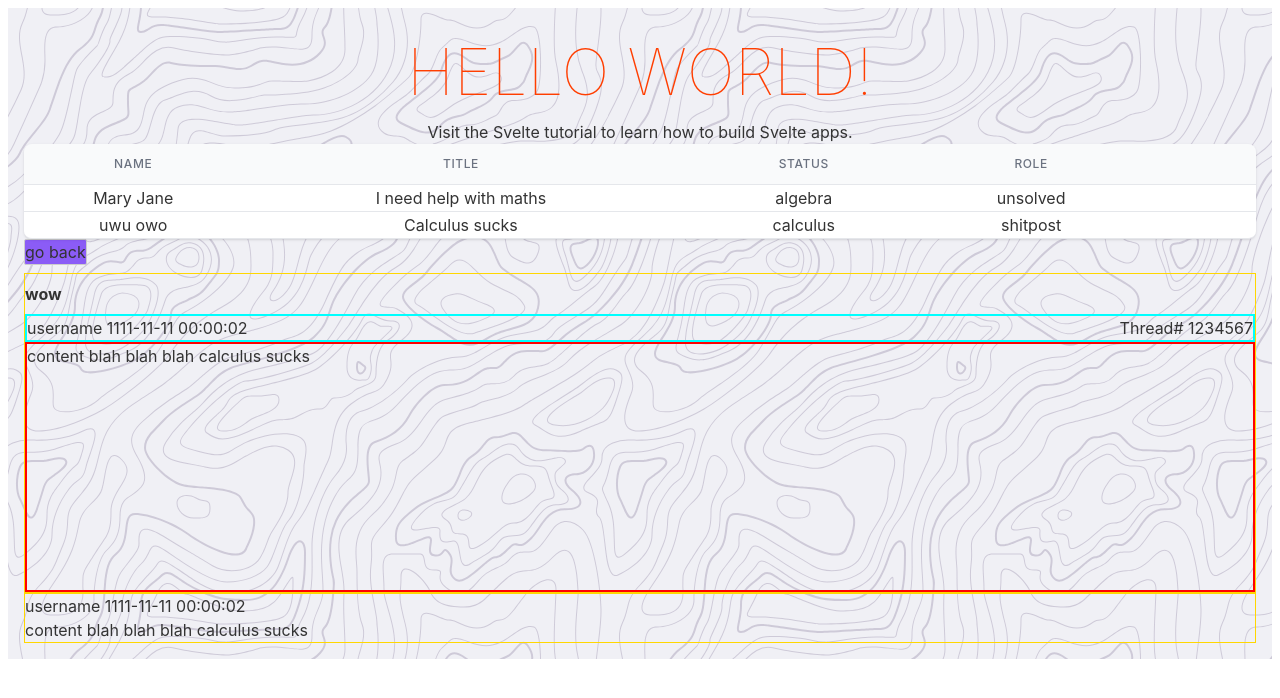
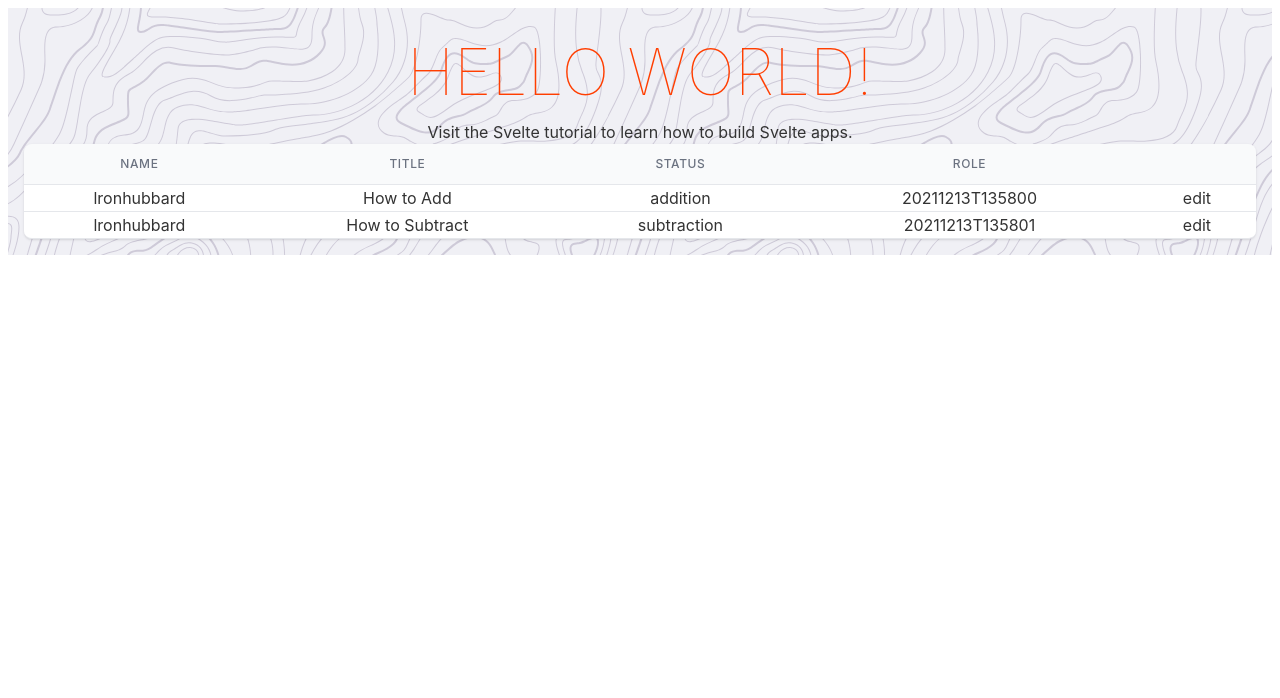
Before and after one commit to halp106/math-halp, a Svelte app: page / in a window 1280 px wide. Shown: the top 698 px of the page. Built offline with nearby package versions, Linux system fonts and the light colour scheme.

Commit message:
table event on click, table uses json

```diff
--- a/public/index.css
+++ b/public/index.css
@@ -395,12 +395,6 @@ Ensure the default browser behavior of the `hidden` attribute.
   margin-top: -0.5rem;
   margin-bottom: -0.5rem;
 }
-.mb-auto {
-  margin-bottom: auto;
-}
-.mt-auto {
-  margin-top: auto;
-}
 .inline-block {
   display: inline-block;
 }
@@ -412,9 +406,6 @@ Ensure the default browser behavior of the `hidden` attribute.
 }
 .min-w-full {
   min-width: 100%;
-}
-.flex-grow {
-  flex-grow: 1;
 }
 .flex-col {
   flex-direction: column;
@@ -437,16 +428,16 @@ Ensure the default browser behavior of the `hidden` attribute.
 .overflow-x-auto {
   overflow-x: auto;
 }
-.break-normal {
-  overflow-wrap: normal;
-  word-break: normal;
-}
 .border-b {
   border-bottom-width: 1px;
 }
 .border-gray-200 {
   --tw-border-opacity: 1;
   border-color: rgb(229 231 235 / var(--tw-border-opacity));
+}
+.bg-violet-500 {
+  --tw-bg-opacity: 1;
+  background-color: rgb(139 92 246 / var(--tw-bg-opacity));
 }
 .bg-gray-50 {
   --tw-bg-opacity: 1;
@@ -455,10 +446,6 @@ Ensure the default browser behavior of the `hidden` attribute.
 .bg-white {
   --tw-bg-opacity: 1;
   background-color: rgb(255 255 255 / var(--tw-bg-opacity));
-}
-.bg-violet-500 {
-  --tw-bg-opacity: 1;
-  background-color: rgb(139 92 246 / var(--tw-bg-opacity));
 }
 .py-2 {
   padding-top: 0.5rem;
@@ -471,12 +458,6 @@ Ensure the default browser behavior of the `hidden` attribute.
 .py-3 {
   padding-top: 0.75rem;
   padding-bottom: 0.75rem;
-}
-.pt-10 {
-  padding-top: 2.5rem;
-}
-.pt-2 {
-  padding-top: 0.5rem;
 }
 .text-center {
   text-align: center;
@@ -510,6 +491,10 @@ Ensure the default browser behavior of the `hidden` attribute.
   --tw-bg-opacity: 1;
   background-color: rgb(167 139 250 / var(--tw-bg-opacity));
 }
+.hover\:bg-zinc-400:hover {
+  --tw-bg-opacity: 1;
+  background-color: rgb(161 161 170 / var(--tw-bg-opacity));
+}
 .active\:bg-violet-600:active {
   --tw-bg-opacity: 1;
   background-color: rgb(124 58 237 / var(--tw-bg-opacity));
--- a/src/App.svelte
+++ b/src/App.svelte
@@ -16,30 +16,33 @@
 	}
 
 	let tableBody = {"bodys": [
-			[
-			"Mary Jane",
-			"I need help with maths",
-			"algebra",
-			"unsolved",
-			""
-		],
-		[
-			"uwu owo",
-			"Calculus sucks",
-			"calculus",
-			"shitpost",
-			""
+		{
+			"unique_id": "10",
+  			"title": "How to Add",
+  			"username": "lronhubbard",
+  			"timestamp": "20211213T135800",
+  			"tag": "addition", "content": "How does add work? I don't understand 3+3=6?"
+		},
+		{
+			"unique_id": "11",
+			"title": "How to Subtract",
+			"username": "lronhubbard", "timestamp":
+			"20211213T135801", "tag": "subtraction",
+			"content": "How does subtract work? I don't understand 3-3=0?"
+		}
 		]
-	]}
+	}
+
+	function getpost(event) {
+		alert("hello there")
+	}
 </script>
 
 <main>
 	<h1>Hello {name}!</h1>
 	<p>Visit the <a href="https://svelte.dev/tutorial">Svelte tutorial</a> to learn how to build Svelte apps.</p>
 
-	<Table bind:props={tableProperties} bind:body={tableBody}/>
-	<Post/>
-	<Comment/>
+	<Table bind:props={tableProperties} bind:body={tableBody} on:item-clicked={getpost}/>
 
 </main>
 
--- a/src/Table.svelte
+++ b/src/Table.svelte
@@ -1,6 +1,16 @@
 <script>
+    import {createEventDispatcher} from "svelte";
+    const dispatch = createEventDispatcher();
     export let props;
     export let body;
+
+	function handleClick(row) {
+		dispatch('item-clicked', {
+            title: row[1],
+            username: row[0],
+            category: row[2]
+        });
+	}
 </script>
 
 <div class="flex flex-col">
@@ -20,10 +30,12 @@
                     </thead>
                     <tbody class="bg-white divide-y divide-gray-200">
                         {#each body.bodys as bodyContent}
-                        <tr>
-                            {#each bodyContent as cell}
-                                <td>{cell}</td>
-                            {/each}
+                        <tr class="hover:bg-zinc-400" on:click={() => handleClick(bodyContent)}>
+                                <td>{bodyContent.username}</td>
+                                <td>{bodyContent.title}</td>
+                                <td>{bodyContent.tag}</td>
+                                <td>{bodyContent.timestamp}</td>
+                                <td>edit</td>
                         </tr>
                         {/each}
 
```
